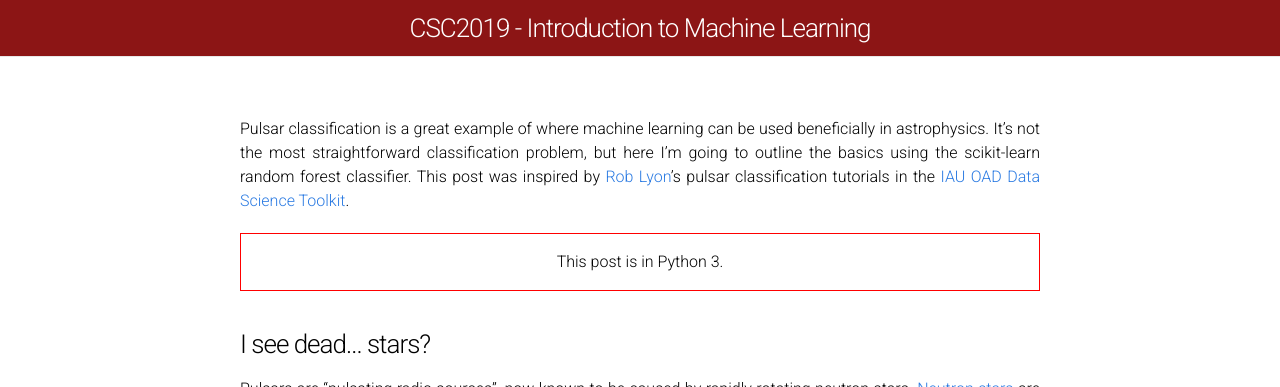
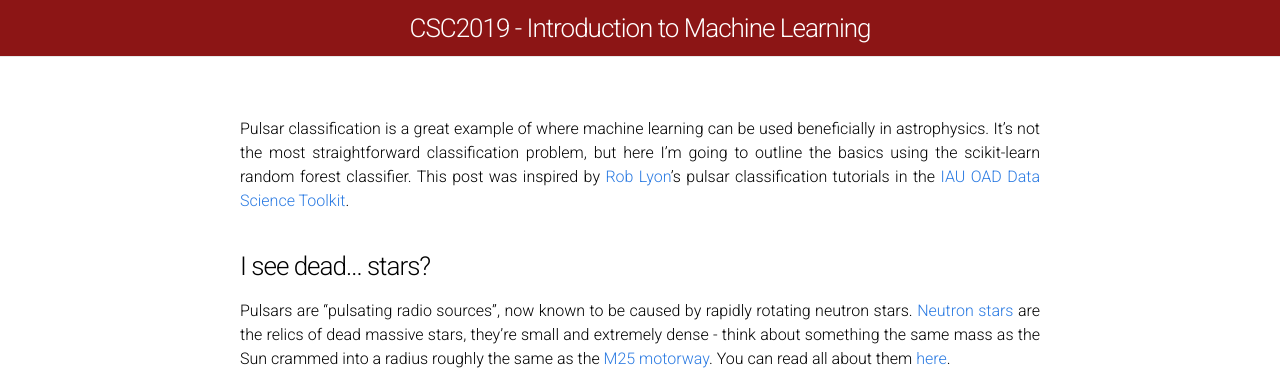
Before and after one commit to as595/csc-2019, a Jekyll site: the page built from classification.md, in a window 1280 px wide and 900 px high, cut to the strip 0-387 px from the top of the window. Built offline with Jekyll 4.4.1, drawn with Linux system fonts in a browser that asks for light colours; our own code applies the rules of GitHub Pages for plain Markdown files.

Commit message:
Update classification.md

```diff
--- a/classification.md
+++ b/classification.md
@@ -1,6 +1,8 @@
 Pulsar classification is a great example of where machine learning can be used beneficially in astrophysics. It's not the most straightforward classification problem, but here I'm going to outline the basics using the scikit-learn random forest classifier. This post was inspired by <a href="http://www.scienceguyrob.com/">Rob Lyon</a>'s pulsar classification tutorials in the <a href="https://github.com/astro4dev/OAD-Data-Science-Toolkit/tree/master/Teaching%20Materials/Machine%20Learning/Supervised%20Learning/Examples/PPC">IAU OAD Data Science Toolkit</a>.
-<div style="border:1px solid red;padding:16px;text-align:center;">This post is in Python 3.</div>
+
+
 <h3>I see dead... stars?</h3>
+
 Pulsars are "pulsating radio sources", now known to be caused by rapidly rotating neutron stars. <a href="https://en.wikipedia.org/wiki/Neutron_star" target="_blank" rel="noopener noreferrer">Neutron stars</a> are the relics of dead massive stars, they're small and extremely dense - think about something the same mass as the Sun crammed into a radius roughly the same as the <a href="https://en.wikipedia.org/wiki/M25_motorway" target="_blank" rel="noopener noreferrer">M25 motorway</a>. You can read all about them <a href="http://www.jb.man.ac.uk/distance/frontiers/pulsars/section1.html" target="_blank" rel="noopener noreferrer">here</a>.
 
 [caption id="attachment_3537" align="aligncenter" width="320"]<img class="alignnone size-full wp-image-3537" src="https://allofyourbases.files.wordpress.com/2019/03/lightnew.gif" alt="lightnew" width="320" height="240" /> Enter aAn <a href="http://www.astron.nl/pulsars/animations/">artist's impression of a pulsar</a>. Image credit: <a href="http://www.astron.nl/astronomy-group/people/joeri-van-leeuwen/joeri-van-leeuwen">Joeri van Leeuwen</a>, License: <a href="https://creativecommons.org/licenses/by-sa/4.0/">CC-BY-AS</a> caption[/caption]
```
